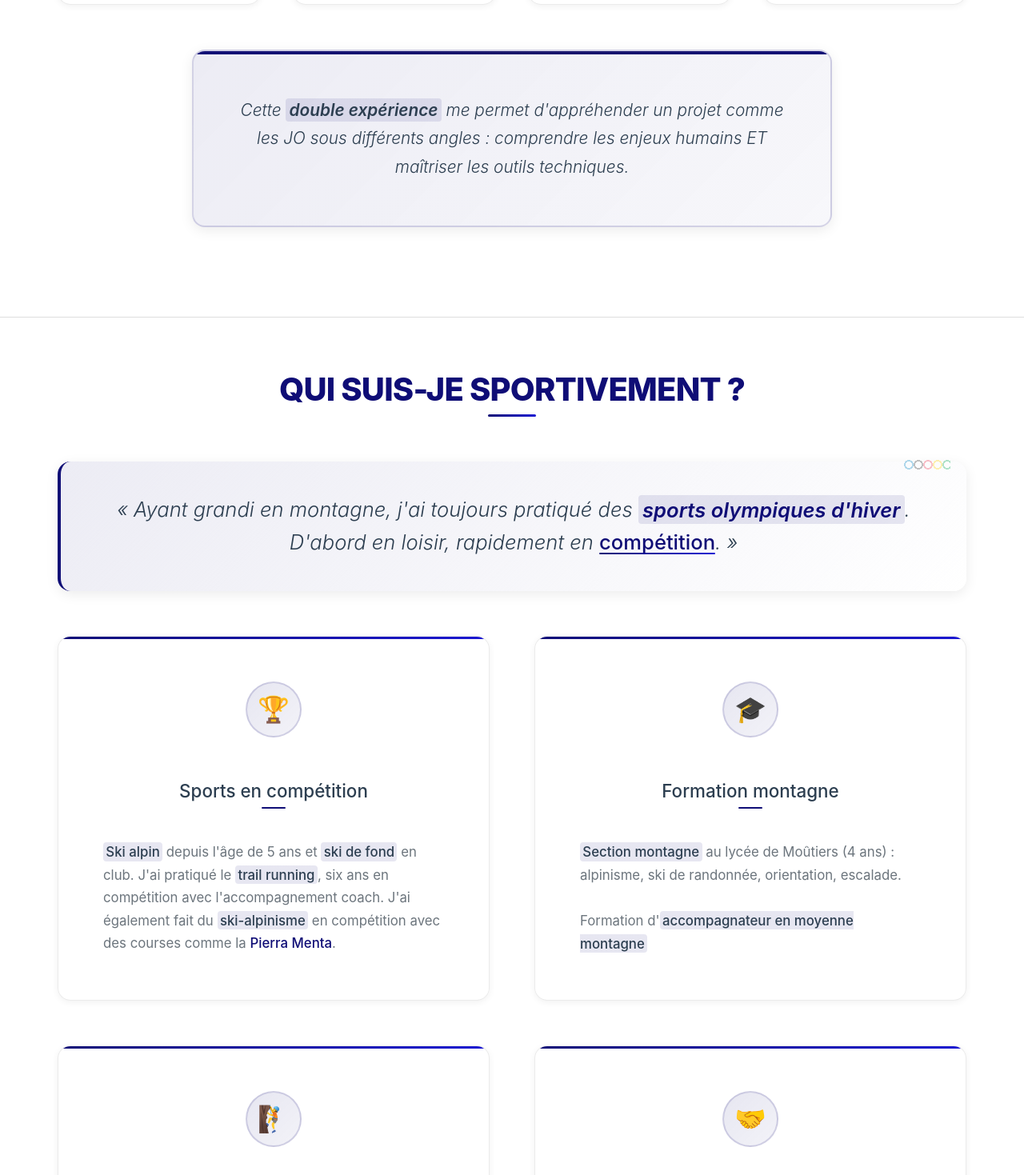
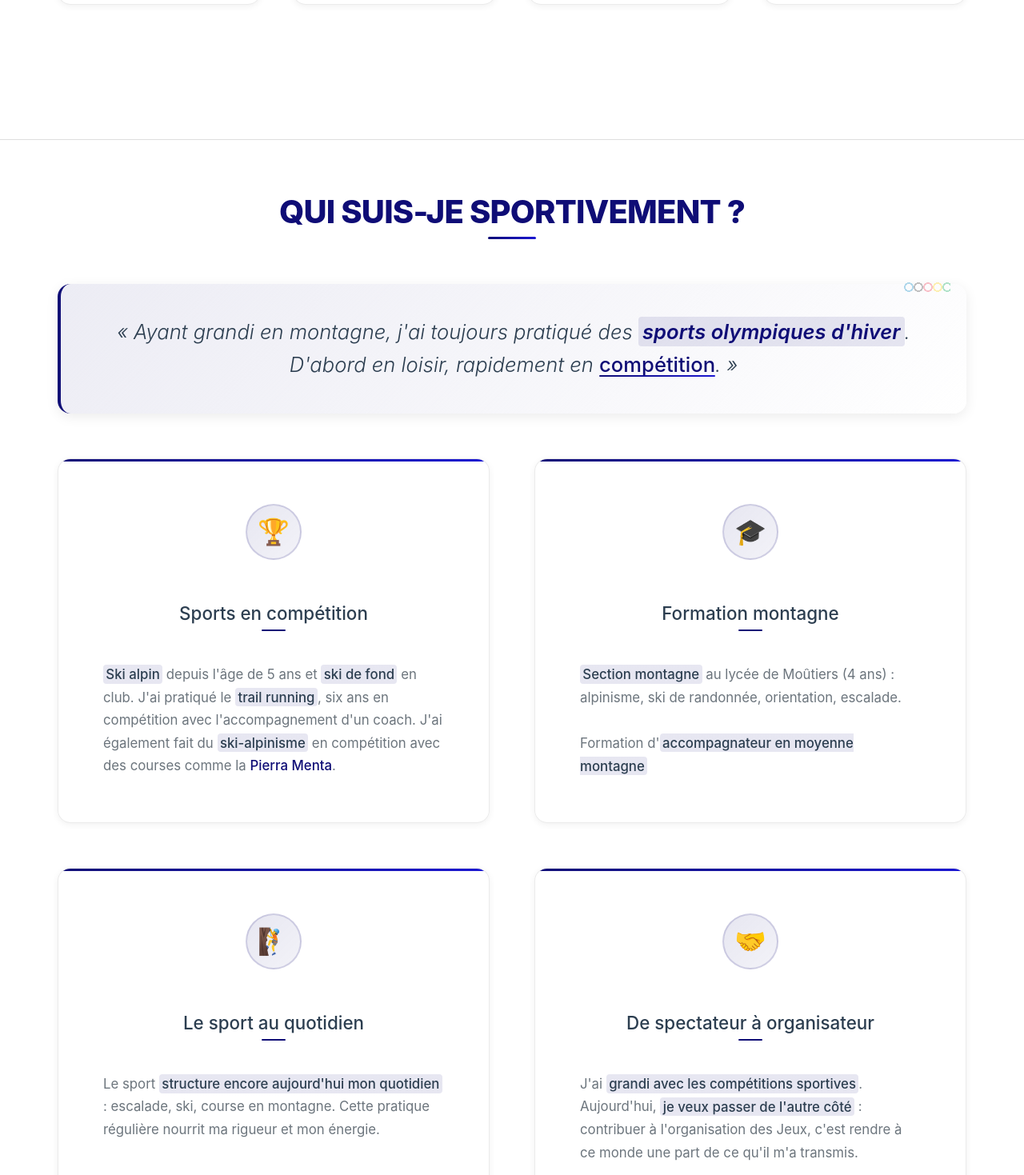
Before and after one commit to PierreGAMEN/candidature_JO, a Vue app: page / in a window 1280 px wide. Shown: the part 3241-4710 px from the top of the page at 80% size. Built offline with nearby package versions, Linux system fonts and the light colour scheme.

Commit message:
fix: correction de la formulation et suppression de contenu redondant dans les sections Professionnel et Sportif

```diff
--- a/src/components/specific/Professionnel.vue
+++ b/src/components/specific/Professionnel.vue
@@ -79,13 +79,6 @@ import SectionPart from '../sectionPart.vue';
                             <p>Agilité et accompagnement du changement</p>
                         </div>
                     </div>
-                </div>
-
-                <div class="value-proposition">
-                    <blockquote class="value-quote">
-                        Cette <strong>double expérience</strong> me permet d'appréhender un projet comme les JO
-                        sous différents angles : comprendre les enjeux humains ET maîtriser les outils techniques.
-                    </blockquote>
                 </div>
             </div>
         </template>
--- a/src/components/specific/Sportif.vue
+++ b/src/components/specific/Sportif.vue
@@ -22,7 +22,7 @@ import SectionPart from '../sectionPart.vue';
                             <p>
                                 <strong>Ski alpin</strong> depuis l'âge de 5 ans et <strong>ski de fond</strong> en
                                 club. J'ai pratiqué le <strong>trail running</strong>, six ans en
-                                compétition avec l'accompagnement coach. J'ai également fait du
+                                compétition avec l'accompagnement d'un coach. J'ai également fait du
                                 <strong>ski-alpinisme</strong> en compétition avec des courses
                                 comme la
                                 <em>Pierra Menta</em>.
@@ -53,8 +53,7 @@ import SectionPart from '../sectionPart.vue';
                             <p>
                                 Le sport <strong>structure encore aujourd'hui mon quotidien</strong> : escalade, ski,
                                 course en montagne.
-                                Cette pratique régulière nourrit ma rigueur et mon énergie pour un projet collectif
-                                comme les Jeux.
+                                Cette pratique régulière nourrit ma rigueur et mon énergie.
                             </p>
                         </div>
                     </div>
```
